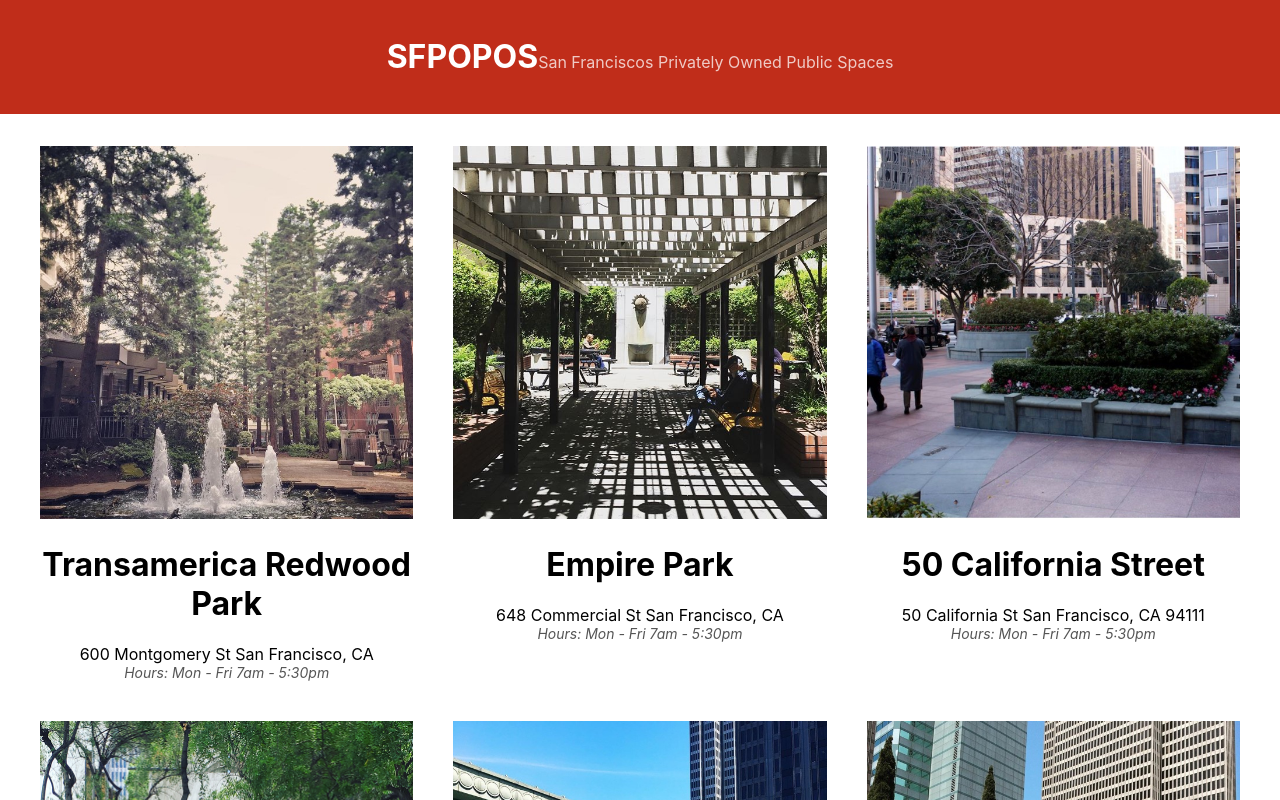
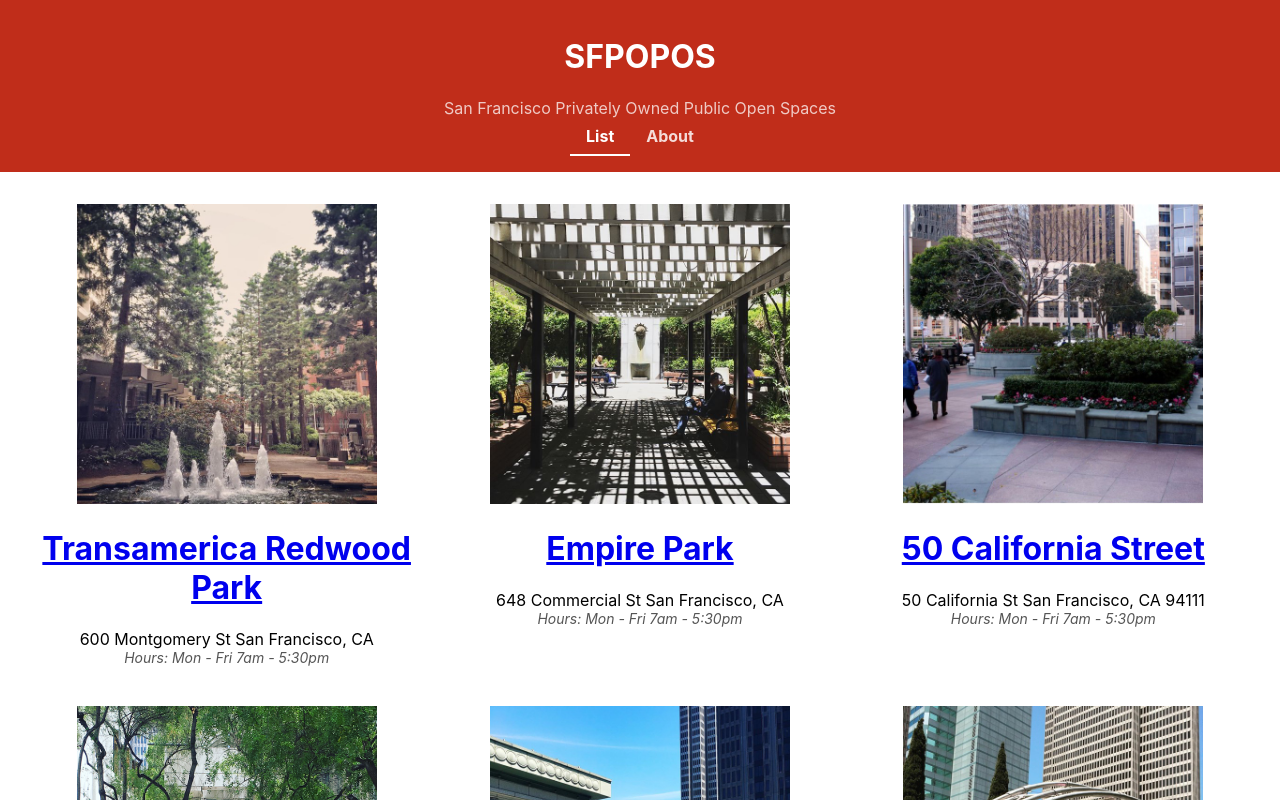
Before and after one commit to KJSDR/React-Tutorial, a React (Create React App) app: page / in a window 1280 px wide. Shown: the top 800 px of the page. Built offline with nearby package versions, Linux system fonts and the light colour scheme.

Commit message:
added react router

```diff
--- a/package.json
+++ b/package.json
@@ -9,6 +9,7 @@
     "@testing-library/user-event": "^13.5.0",
     "react": "^19.0.0",
     "react-dom": "^19.0.0",
+    "react-router-dom": "^7.1.5",
     "react-scripts": "5.0.1",
     "web-vitals": "^2.1.4"
   },
--- /dev/null
+++ b/src/About.js
@@ -0,0 +1,17 @@
+import React from 'react'
+
+function About() {
+  return (
+    <div>
+      <h1>About SFPOPOS</h1>
+      <p>POPOS are publicly accessible spaces in
+        forms of plazas, terraces, atriums, small
+        parks, and even snippets which are provided
+        and maintained by private developers. In San
+        Francisco, POPOS mostly appear in the Downtown
+        office district area.</p>
+    </div>
+  )
+}
+
+export default About
--- a/src/App.js
+++ b/src/App.js
@@ -1,21 +1,16 @@
+import { Outlet } from 'react-router-dom';
 import './App.css';
 import Title from './Title';
-import POPOSList from './POPOSList';
 import Footer from './Footer';
-
-
 
 function App() {
   return (
     <div className="App">
       <Title />
-      <POPOSList />
+      <Outlet />
       <Footer />
     </div>
   );
 }
 
-
-
-
 export default App;
--- /dev/null
+++ b/src/POPOSDetails.js
@@ -0,0 +1,25 @@
+import React from 'react';
+import { useParams } from 'react-router-dom';
+import data from './sfpopos-data.json';
+
+function POPOSDetails() {
+  const { id } = useParams(); // Get the space ID from the URL
+  const { images, title, desc, hours, features, geo } = data[id];
+
+  return (
+    <div>
+      <div>
+        <img src={`${process.env.PUBLIC_URL}/images/${images[0]}`} alt={title} />
+      </div>
+      <div>
+        <h1>{title}</h1>
+        <p>{desc}</p>
+        <p>Hours: {hours}</p>
+        <p>Features: {features.join(', ')}</p>
+        <p>Location: {geo.lat}, {geo.lon}</p>
+      </div>
+    </div>
+  );
+}
+
+export default POPOSDetails;
--- a/src/POPOSList.js
+++ b/src/POPOSList.js
@@ -1,20 +1,18 @@
-// src/POPOSList.js
+import React from 'react';
 import POPOSSpace from './POPOSSpace';
 import './POPOSList.css';
 import data from './sfpopos-data.json';
 
-
-
-
 function POPOSList() {
-    const spaces = data.map(({ title, address, images, hours }) => {
+  const spaces = data.map(({ title, address, images, hours }, i) => {
     return (
       <POPOSSpace
-          key={title}  // Add unique key for React
+        id={i}
+        key={title}
         name={title}
         address={address}
         image={images[0]}
-          hours={hours} // Pass hours as a prop
+        hours={hours}
       />
     );
   });
@@ -22,6 +20,4 @@
   return <div className="POPOSList">{spaces}</div>;
 }
 
-
-
 export default POPOSList;
--- a/src/POPOSSpace.js
+++ b/src/POPOSSpace.js
@@ -1,18 +1,18 @@
 import React from 'react';
+import { Link } from 'react-router-dom';
 import './POPOSSpace.css';
 
-
-function POPOSSpace(props) {
-    const { name, image, address, hours } = props;
+function POPOSSpace({ id, name, image, address, hours }) {
   return (
     <div className="POPOSSpace">
-        <img
-          src={`${process.env.PUBLIC_URL}/images/${image}`}
-          width="300"
-          height="300"
-          alt={name}
-        />
-        <h1>{name}</h1>
+      <Link to={`/details/${id}`}>
+        <img src={`${process.env.PUBLIC_URL}/images/${image}`} width="300" height="300" alt={name} />
+      </Link>
+      <h1>
+        <Link to={`/details/${id}`}>
+          {name}
+        </Link>
+      </h1>
       <div>{address}</div>
       <div className="POPOSHours">Hours: {hours}</div>
     </div>
--- a/src/Title.css
+++ b/src/Title.css
@@ -1,4 +1,4 @@
-/*  src/Title.css  */
+/* Title.css */
 .Title {
     box-sizing: border-box;
     width: 100%;
@@ -9,8 +9,23 @@
     margin-bottom: 2em;
     background-color: rgb(192, 45, 26);
     color: #fff;
+    text-align: center;
   }
 
-.Title-Subtitle {
+  .Title-Subtitle {
     color: rgba(255, 255, 255, 0.75);
   }
+
+  /* Styles for navigation links */
+  .Title a {
+    display: inline-block;
+    padding: 0.5em 1em;
+    color: rgba(255, 255, 255, 0.835);
+    font-weight: bold;
+    text-decoration: none;
+  }
+
+  .Title .nav-link-active {
+    color: #fff;
+    border-bottom: 2px solid;
+  }
--- a/src/Title.js
+++ b/src/Title.js
@@ -1,14 +1,22 @@
 // src/Title.js
-import React from 'react'
 import './Title.css';
+import { NavLink } from 'react-router-dom';
 
 function Title() {
-    return (
-      <div className="Title">
+  return (
+    <div className="Title">
+      <header>
         <h1>SFPOPOS</h1>
-        <div className="Title-Subtitle">San Franciscos Privately Owned Public Spaces</div>
-      </div>
-    )
-  }
+        <div className="Title-Subtitle">
+          San Francisco Privately Owned Public Open Spaces
+        </div>
+        <div>
+          <NavLink className={({ isActive }) => isActive ? "nav-link-active" : "nav-link"} to="/">List</NavLink>
+          <NavLink className={({ isActive }) => isActive ? "nav-link-active" : "nav-link"} to="/about">About</NavLink>
+        </div>
+      </header>
+    </div>
+  );
+}
 
-  export default Title
+export default Title;
--- a/src/index.js
+++ b/src/index.js
@@ -1,17 +1,27 @@
 import React from 'react';
 import ReactDOM from 'react-dom/client';
+import { HashRouter as Router, Routes, Route } from 'react-router-dom';
 import './index.css';
 import App from './App';
+import POPOSList from './POPOSList';
+import About from './About';
+import POPOSDetails from './POPOSDetails';
 import reportWebVitals from './reportWebVitals';
 
 const root = ReactDOM.createRoot(document.getElementById('root'));
+
 root.render(
   <React.StrictMode>
-    <App />
+    <Router>
+      <Routes>
+        <Route path="/" element={<App />}>
+          <Route index element={<POPOSList />} />
+          <Route path="about" element={<About />} />
+          <Route path="details/:id" element={<POPOSDetails />} />
+        </Route>
+      </Routes>
+    </Router>
   </React.StrictMode>
 );
 
-// If you want to start measuring performance in your app, pass a function
-// to log results (for example: reportWebVitals(console.log))
-// or send to an analytics endpoint. Learn more: https://bit.ly/CRA-vitals
 reportWebVitals();
```
Also changed, not shown: 1 other file (tests, documents, lock files or other folders). Lines whose indentation alone changed are shown as unchanged.
